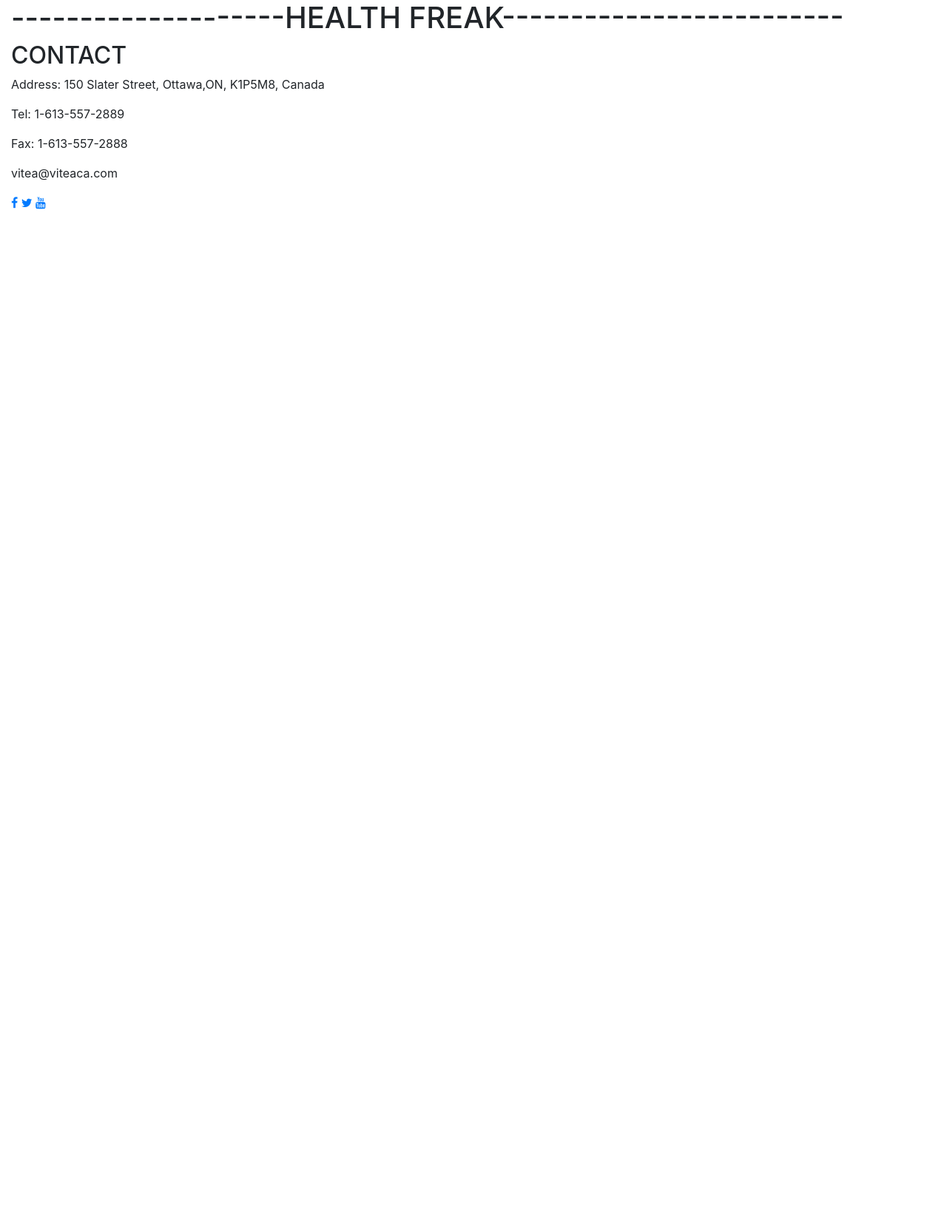
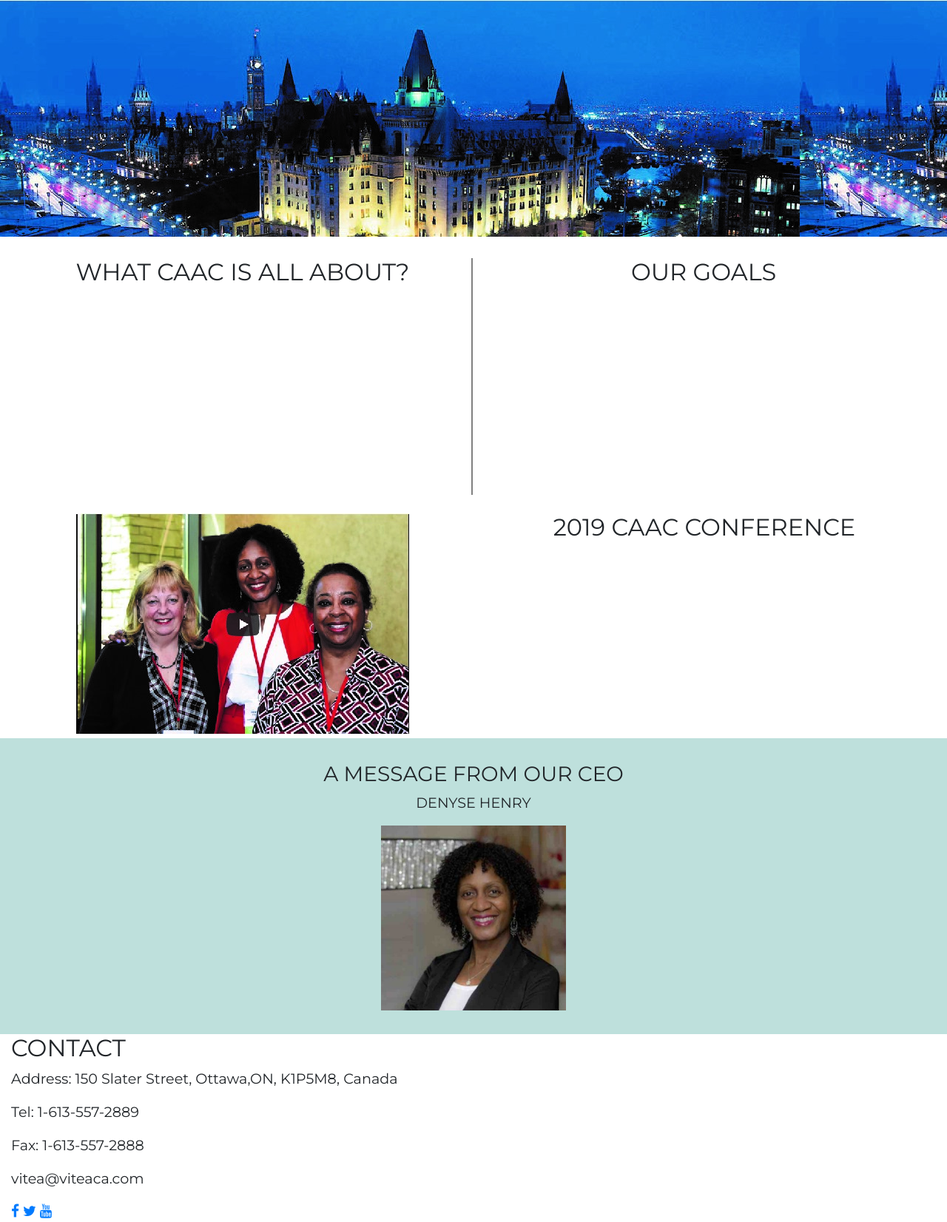
Before and after one commit to carr0604/client-project, a PHP site: page / in a window 1280 px wide. Shown: the whole page at 74% size. Before the commit the page ends 283 px from the top, so only its background shows below. Run offline with PHP 8.4, Linux system fonts and the light colour scheme; some libraries are stand-ins or nearby versions.

Commit message:
updated styles.css

```diff
--- a/css/styles.css
+++ b/css/styles.css
@@ -1,4 +1,53 @@
+body{
+    font-family: 'Montserrat', sans-serif;
+    font-size: 1.2rem;
+}
 header {
     min-height: 200px;
     background-color: #508985;
 }
+
+
+/*BODY*/
+#bgimage{
+    height: 20rem;
+    background-image: url('../images/bg.jpg');
+}
+#content{
+    margin-top: 1%;
+    height: 20rem;
+    background-color: #ffffff;
+    text-align: center;
+    padding: 1rem;
+
+}
+.vl{
+    border-left: 2px solid grey;
+    height: 20rem;
+    left: 50%;
+    margin-left: -3px;
+    top: 0;
+}
+
+#box{
+    margin-top: 2%;
+    height: 20rem;
+    background-color: #ffffff;
+    text-align: center;
+    padding: 1rem;
+
+}
+#ceomg{
+    height: auto;
+    background-color: #BEE0DC;
+}
+#denyse{
+    margin: 0;
+    margin-top: 2rem;
+    margin-bottom: 2rem;
+    text-align: center;
+}
+#denyse img{
+    width: 20%;
+    height: auto;
+}
--- a/index.html
+++ b/index.html
@@ -26,10 +26,45 @@
 <body>
 <div class="container-fluid">
 
-    <section>
-        <h1>--------------------HEALTH FREAK-------------------------</h1>
-	</section>
+    <div class="row">
+        <div class="col" id="bgimage">
 
+        </div>
+	</div>
+
+    <div class="row" id="content">
+
+        <div class="col-6" id="caac">
+            <h2>WHAT CAAC IS ALL ABOUT?</h2>
+            <p></p>
+        </div>
+        <div class="vl"></div>
+        <div class="col-6" id="goal">
+            <h2>OUR GOALS</h2>
+        </div>
+
+    </div>
+
+    <div class="row" id="box">
+
+        <div class="col-6" id="video">
+        <img src="images/video.jpg" alt="video">
+        </div>
+        <div class="col-6" id="conference">
+            <h2>2019 CAAC CONFERENCE</h2>
+        </div>
+
+    </div>
+    <div class="row" id="ceomg">
+
+        <div class="col" id="denyse">
+            <h3>A MESSAGE FROM OUR CEO</h3>
+            <p>DENYSE HENRY</p>
+            <img src="images/denyse.jpg" alt="denyse">
+        </div>
+
+
+    </div>
 
 
 
```
Also changed, not shown: images/bg.jpg (added), images/denyse.jpg (added), images/pic.JPG (deleted), images/video.jpg (added).
